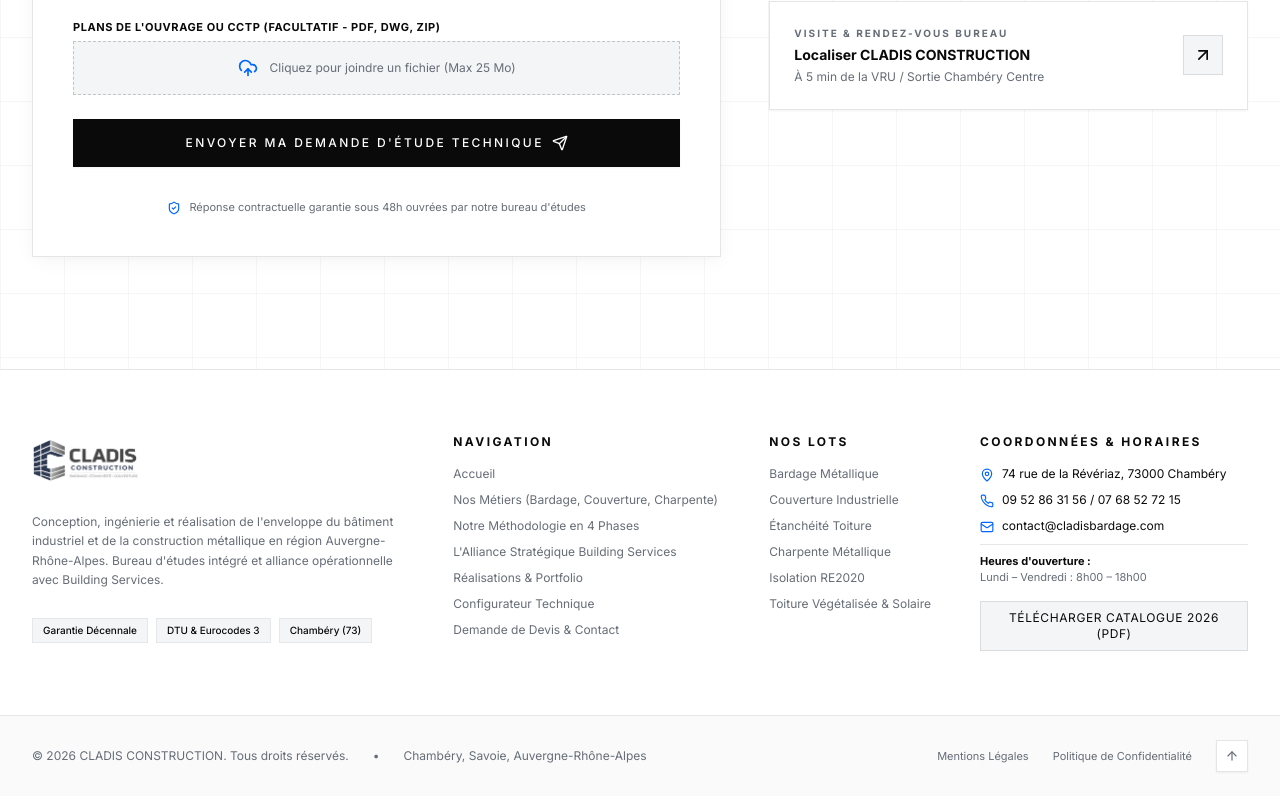
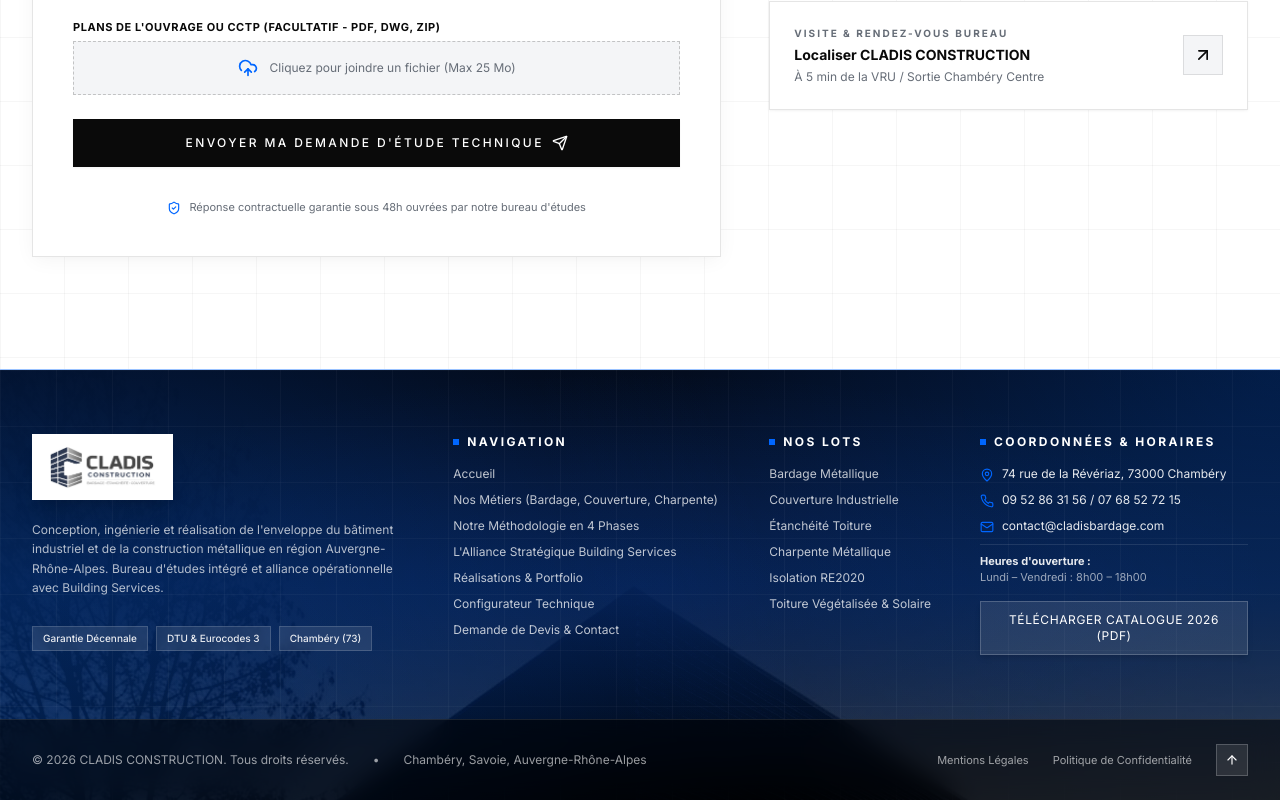
Before and after one commit to mediani-mehdi/cladis-construction, a Next.js app: page / in a window 1280 px wide. Shown: the part 8623-9423 px from the top of the page. Built offline with nearby package versions, Linux system fonts and the light colour scheme.

Commit message:
feat(footer): add industrial building background image with deep blue shadow and radial glow overlay

```diff
--- a/components/Footer.tsx
+++ b/components/Footer.tsx
@@ -13,15 +13,38 @@
   };
 
   return (
-    <footer className="bg-white border-t border-black/10 text-swiss-muted relative z-10">
+    <footer className="relative overflow-hidden text-white/80 border-t border-construction-blue/40 z-10">
 
-      {/* Upper Footer: Brand Identity & Accreditations */}
-      <div className="max-w-7xl mx-auto px-4 sm:px-6 lg:px-8 py-16">
+      {/* 1. Cinematic Background Image with Deep Blue Shadow Overlay */}
+      <div className="absolute inset-0 z-0 pointer-events-none">
+        <Image
+          src="/images/hero-building.jpg"
+          alt="CLADIS CONSTRUCTION - Façade Industrielle et Enveloppe Métallique"
+          fill
+          className="object-cover object-center filter brightness-[0.28] contrast-[1.15]"
+        />
+
+        {/* Deep Industrial Midnight-to-Electric Blue Gradient Shadow */}
+        <div className="absolute inset-0 bg-gradient-to-b from-[#020713]/95 via-[#051736]/90 to-[#01050e]/98" />
+
+        {/* Vibrant Blue Atmospheric Shadow Vignettes */}
+        <div className="absolute inset-0 bg-[radial-gradient(circle_at_bottom_left,_rgba(0,102,255,0.28),_transparent_60%)]" />
+        <div className="absolute inset-0 bg-[radial-gradient(circle_at_top_right,_rgba(0,102,255,0.22),_transparent_55%)]" />
+        <div className="absolute inset-0 bg-[radial-gradient(ellipse_at_center,_rgba(0,85,255,0.12),_transparent_70%)]" />
+
+        {/* Architectural Blueprint Grid Pattern */}
+        <div className="absolute inset-0 bg-[linear-gradient(to_right,rgba(255,255,255,0.03)_1px,transparent_1px),linear-gradient(to_bottom,rgba(255,255,255,0.03)_1px,transparent_1px)] bg-[size:56px_56px]" />
+      </div>
+
+      {/* 2. Upper Footer Content */}
+      <div className="relative z-10 max-w-7xl mx-auto px-4 sm:px-6 lg:px-8 py-16">
         <div className="grid grid-cols-1 md:grid-cols-2 lg:grid-cols-12 gap-12 items-start">
 
           {/* Brand Col */}
           <div className="lg:col-span-4 space-y-5">
-            <a href="#" className="inline-block py-1" title="CLADIS CONSTRUCTION">
+            {/* Logo on Pure White Background Badge (Preserving authentic white background requested by user) */}
+            <a href="#" className="inline-block" title="CLADIS CONSTRUCTION">
+              <div className="bg-white px-4 py-2.5 shadow-xl inline-flex items-center border border-white/30 hover:bg-neutral-50 transition-colors">
                 <Image
                   src="/images/cladis-logo-white-bg.png"
                   alt="CLADIS CONSTRUCTION - Bardage, Étanchéité, Couverture"
@@ -29,20 +52,21 @@
                   height={68}
                   className="h-11 w-auto object-contain"
                 />
+              </div>
             </a>
 
-            <p className="text-xs text-swiss-muted font-normal leading-relaxed max-w-sm">
+            <p className="text-xs text-white/70 font-normal leading-relaxed max-w-sm">
               Conception, ingénierie et réalisation de l'enveloppe du bâtiment industriel et de la construction métallique en région Auvergne-Rhône-Alpes. Bureau d'études intégré et alliance opérationnelle avec Building Services.
             </p>
 
             <div className="flex flex-wrap gap-2 pt-2">
-              <span className="px-2.5 py-1 bg-swiss-subtle border border-black/8 text-[10px] font-mono text-swiss-ink font-medium">
+              <span className="px-2.5 py-1 bg-white/10 backdrop-blur-sm border border-white/15 text-[10px] font-mono text-white/90 font-medium">
                 Garantie Décennale
               </span>
-              <span className="px-2.5 py-1 bg-swiss-subtle border border-black/8 text-[10px] font-mono text-swiss-ink font-medium">
+              <span className="px-2.5 py-1 bg-white/10 backdrop-blur-sm border border-white/15 text-[10px] font-mono text-white/90 font-medium">
                 DTU & Eurocodes 3
               </span>
-              <span className="px-2.5 py-1 bg-swiss-subtle border border-black/8 text-[10px] font-mono text-swiss-ink font-medium">
+              <span className="px-2.5 py-1 bg-white/10 backdrop-blur-sm border border-white/15 text-[10px] font-mono text-white/90 font-medium">
                 Chambéry (73)
               </span>
             </div>
@@ -50,81 +74,88 @@
 
           {/* Col 2: Navigation Links */}
           <div className="lg:col-span-3 space-y-4">
-            <span className="text-xs font-mono uppercase tracking-widest text-swiss-ink font-bold block">
-              Navigation
+            <span className="text-xs font-mono uppercase tracking-widest text-white font-bold flex items-center gap-2">
+              <span className="w-1.5 h-1.5 bg-construction-blue" />
+              <span>Navigation</span>
             </span>
             <ul className="space-y-2.5 text-xs font-normal">
               <li>
-                <a href="#" className="hover:text-swiss-ink transition-colors">Accueil</a>
+                <a href="#" className="text-white/75 hover:text-white hover:translate-x-0.5 transition-all inline-block">Accueil</a>
               </li>
               <li>
-                <a href="#metiers" className="hover:text-swiss-ink transition-colors">Nos Métiers (Bardage, Couverture, Charpente)</a>
+                <a href="#metiers" className="text-white/75 hover:text-white hover:translate-x-0.5 transition-all inline-block">Nos Métiers (Bardage, Couverture, Charpente)</a>
               </li>
               <li>
-                <a href="#methodologie" className="hover:text-swiss-ink transition-colors">Notre Méthodologie en 4 Phases</a>
+                <a href="#methodologie" className="text-white/75 hover:text-white hover:translate-x-0.5 transition-all inline-block">Notre Méthodologie en 4 Phases</a>
               </li>
               <li>
-                <a href="#alliance" className="hover:text-swiss-ink transition-colors">L'Alliance Stratégique Building Services</a>
+                <a href="#alliance" className="text-white/75 hover:text-white hover:translate-x-0.5 transition-all inline-block">L'Alliance Stratégique Building Services</a>
               </li>
               <li>
-                <a href="#realisations" className="hover:text-swiss-ink transition-colors">Réalisations & Portfolio</a>
+                <a href="#realisations" className="text-white/75 hover:text-white hover:translate-x-0.5 transition-all inline-block">Réalisations & Portfolio</a>
               </li>
               <li>
-                <a href="#configurateur" className="hover:text-swiss-ink transition-colors">Configurateur Technique</a>
+                <a href="#configurateur" className="text-white/75 hover:text-white hover:translate-x-0.5 transition-all inline-block">Configurateur Technique</a>
               </li>
               <li>
-                <a href="#devis" className="hover:text-swiss-ink transition-colors">Demande de Devis & Contact</a>
+                <a href="#devis" className="text-white/75 hover:text-white hover:translate-x-0.5 transition-all inline-block">Demande de Devis & Contact</a>
               </li>
             </ul>
           </div>
 
-          {/* Col 3: Métiers & Expertises */}
+          {/* Col 3: Métiers & Lots */}
           <div className="lg:col-span-2 space-y-4">
-            <span className="text-xs font-mono uppercase tracking-widest text-swiss-ink font-bold block">
-              Nos Lots
+            <span className="text-xs font-mono uppercase tracking-widest text-white font-bold flex items-center gap-2">
+              <span className="w-1.5 h-1.5 bg-construction-blue" />
+              <span>Nos Lots</span>
             </span>
             <ul className="space-y-2.5 text-xs font-normal">
               <li>
-                <a href="#metiers" className="hover:text-swiss-ink transition-colors">Bardage Métallique</a>
+                <a href="#metiers" className="text-white/75 hover:text-white hover:translate-x-0.5 transition-all inline-block">Bardage Métallique</a>
               </li>
               <li>
-                <a href="#metiers" className="hover:text-swiss-ink transition-colors">Couverture Industrielle</a>
+                <a href="#metiers" className="text-white/75 hover:text-white hover:translate-x-0.5 transition-all inline-block">Couverture Industrielle</a>
               </li>
               <li>
-                <a href="#metiers" className="hover:text-swiss-ink transition-colors">Étanchéité Toiture</a>
+                <a href="#metiers" className="text-white/75 hover:text-white hover:translate-x-0.5 transition-all inline-block">Étanchéité Toiture</a>
               </li>
               <li>
-                <a href="#metiers" className="hover:text-swiss-ink transition-colors">Charpente Métallique</a>
+                <a href="#metiers" className="text-white/75 hover:text-white hover:translate-x-0.5 transition-all inline-block">Charpente Métallique</a>
               </li>
               <li>
-                <a href="#metiers" className="hover:text-swiss-ink transition-colors">Isolation RE2020</a>
+                <a href="#metiers" className="text-white/75 hover:text-white hover:translate-x-0.5 transition-all inline-block">Isolation RE2020</a>
               </li>
               <li>
-                <a href="#metiers" className="hover:text-swiss-ink transition-colors">Toiture Végétalisée & Solaire</a>
+                <a href="#metiers" className="text-white/75 hover:text-white hover:translate-x-0.5 transition-all inline-block">Toiture Végétalisée & Solaire</a>
               </li>
             </ul>
           </div>
 
-          {/* Col 4: Contact & Hours */}
+          {/* Col 4: Contact & Horaires */}
           <div className="lg:col-span-3 space-y-4">
-            <span className="text-xs font-mono uppercase tracking-widest text-swiss-ink font-bold block">
-              Coordonnées & Horaires
+            <span className="text-xs font-mono uppercase tracking-widest text-white font-bold flex items-center gap-2">
+              <span className="w-1.5 h-1.5 bg-construction-blue" />
+              <span>Coordonnées & Horaires</span>
             </span>
             <div className="space-y-2.5 text-xs font-normal">
               <div className="flex items-start gap-2">
-                <MapPin className="w-3.5 h-3.5 text-swiss-accent shrink-0 mt-0.5" />
-                <span className="text-swiss-ink">74 rue de la Révériaz, 73000 Chambéry</span>
+                <MapPin className="w-3.5 h-3.5 text-construction-blue shrink-0 mt-0.5" />
+                <span className="text-white/90">74 rue de la Révériaz, 73000 Chambéry</span>
               </div>
               <div className="flex items-start gap-2">
-                <Phone className="w-3.5 h-3.5 text-swiss-accent shrink-0 mt-0.5" />
-                <span className="font-mono text-swiss-ink">09 52 86 31 56 / 07 68 52 72 15</span>
+                <Phone className="w-3.5 h-3.5 text-construction-blue shrink-0 mt-0.5" />
+                <a href="tel:0952863156" className="font-mono text-white/90 hover:text-white transition-colors">
+                  09 52 86 31 56 / 07 68 52 72 15
+                </a>
               </div>
               <div className="flex items-start gap-2">
-                <Mail className="w-3.5 h-3.5 text-swiss-accent shrink-0 mt-0.5" />
-                <span className="font-mono text-swiss-ink">contact@cladisbardage.com</span>
+                <Mail className="w-3.5 h-3.5 text-construction-blue shrink-0 mt-0.5" />
+                <a href="mailto:contact@cladisbardage.com" className="font-mono text-white/90 hover:text-white transition-colors">
+                  contact@cladisbardage.com
+                </a>
               </div>
-              <div className="pt-2 text-[11px] font-mono text-swiss-muted border-t border-black/8">
-                <span className="text-swiss-ink block font-bold">Heures d'ouverture :</span>
+              <div className="pt-2 text-[11px] font-mono text-white/60 border-t border-white/10">
+                <span className="text-white/90 block font-bold">Heures d'ouverture :</span>
                 <span>Lundi – Vendredi : 8h00 – 18h00</span>
               </div>
             </div>
@@ -132,7 +163,7 @@
             {onOpenCatalogue && (
               <button
                 onClick={onOpenCatalogue}
-                className="w-full mt-2 py-2 px-3 bg-swiss-subtle border border-black/10 hover:border-black text-swiss-ink text-xs font-mono uppercase tracking-wider transition-colors text-center block"
+                className="w-full mt-2 py-2.5 px-3 bg-white/10 hover:bg-white/20 border border-white/20 hover:border-white text-white text-xs font-mono uppercase tracking-wider transition-all text-center block shadow-md"
               >
                 Télécharger Catalogue 2026 (PDF)
               </button>
@@ -142,27 +173,27 @@
         </div>
       </div>
 
-      {/* Bottom Bar: Copyright & Back to Top */}
-      <div className="border-t border-black/8 py-6 bg-swiss-snow">
+      {/* 3. Bottom Bar: Copyright & Back to Top */}
+      <div className="relative z-10 border-t border-white/10 py-6 bg-black/55 backdrop-blur-md">
         <div className="max-w-7xl mx-auto px-4 sm:px-6 lg:px-8 flex flex-col sm:flex-row items-center justify-between gap-4 text-xs">
 
-          <div className="flex flex-col sm:flex-row items-center gap-2 sm:gap-6 text-center sm:text-left text-swiss-muted font-normal">
+          <div className="flex flex-col sm:flex-row items-center gap-2 sm:gap-6 text-center sm:text-left text-white/60 font-normal">
             <span>© {new Date().getFullYear()} CLADIS CONSTRUCTION. Tous droits réservés.</span>
             <span className="hidden sm:inline">•</span>
             <span>Chambéry, Savoie, Auvergne-Rhône-Alpes</span>
           </div>
 
           <div className="flex items-center gap-6">
-            <span className="text-[11px] text-swiss-muted hover:text-swiss-ink transition-colors cursor-pointer font-mono">
+            <span className="text-[11px] text-white/60 hover:text-white transition-colors cursor-pointer font-mono">
               Mentions Légales
             </span>
-            <span className="text-[11px] text-swiss-muted hover:text-swiss-ink transition-colors cursor-pointer font-mono">
+            <span className="text-[11px] text-white/60 hover:text-white transition-colors cursor-pointer font-mono">
               Politique de Confidentialité
             </span>
 
             <button
               onClick={scrollToTop}
-              className="w-8 h-8 bg-white border border-black/10 hover:border-black hover:text-swiss-ink text-swiss-muted flex items-center justify-center transition-colors shadow-sm"
+              className="w-8 h-8 bg-white/10 border border-white/20 hover:bg-construction-blue hover:border-construction-blue text-white flex items-center justify-center transition-all shadow-sm"
               aria-label="Retour en haut de page"
             >
               <ArrowUp className="w-3.5 h-3.5" />
```
Lines whose indentation alone changed are shown as unchanged.
